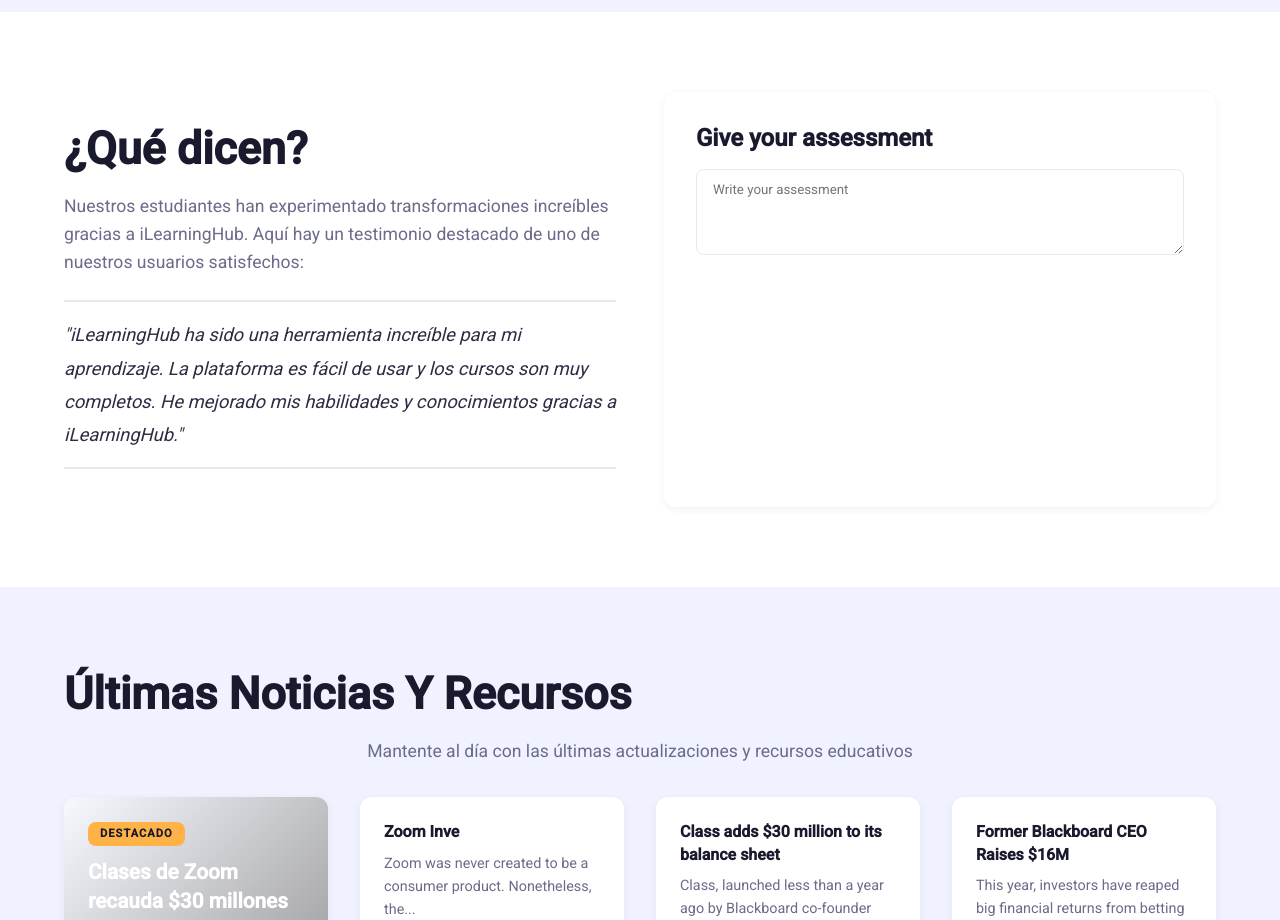
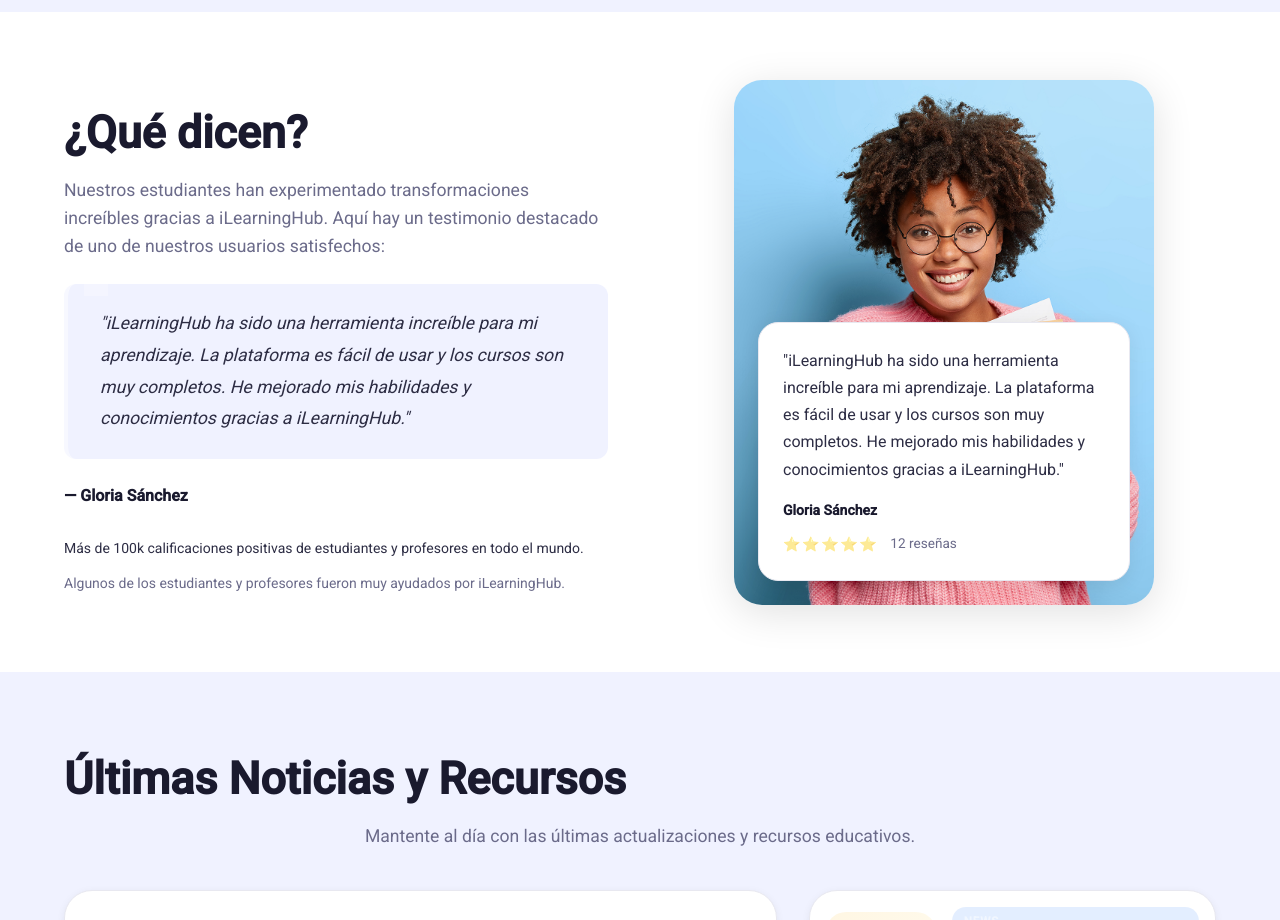
Before and after one commit to adrianawzw/elearning-frontend, an Angular app: page / in a window 1280 px wide. Shown: the part 1880-2800 px from the top of the page. Built offline with nearby package versions, Linux system fonts and the light colour scheme.

Commit message:
feat: agregar imgs principales

```diff
--- a/src/app/pages/home/home.html
+++ b/src/app/pages/home/home.html
@@ -7,7 +7,7 @@
         <div class="hero-content">
           <span class="section-tag">iLearningHub</span>
           <h1 class="hero-title">
-            Estudiar en línea<br>
+            Estudiar en línea<br />
             <span class="gradient-text">es más fácil</span>
           </h1>
           <p class="hero-subtitle">
@@ -16,9 +16,7 @@
 
           <div class="hero-buttons">
             <button class="btn btn-gradient">Unirse gratis</button>
-            <button class="btn btn-secondary">
-              ▶ Mira como funciona
-            </button>
+            <button class="btn btn-secondary">▶ Mira como funciona</button>
           </div>
 
           <div class="hero-mini-card">
@@ -38,12 +36,11 @@
           </mat-card>
 
           <div class="hero-image-wrapper">
-            <div class="hero-image-placeholder">
-              <div class="play-button">▶</div>
-              <div class="image-overlay">
-                <span>Aprendizaje Interactivo</span>
-              </div>
-            </div>
+            <img
+              src="images/home/img-hero-home.png"
+              alt="Estudiante aprendiendo en línea"
+              class="hero-image"
+            />
           </div>
 
           <mat-card class="hero-success-badge" appearance="outlined">
@@ -64,7 +61,8 @@
         <span class="section-tag">Nuestro Éxito</span>
         <h2 class="section-title">Nuestro Éxito</h2>
         <p class="section-subtitle">
-          A lo largo de los años, hemos ayudado a miles de estudiantes a alcanzar sus metas educativas. Aquí hay algunos de nuestros logros más destacados:
+          A lo largo de los años, hemos ayudado a miles de estudiantes a alcanzar sus metas
+          educativas. Aquí hay algunos de nuestros logros más destacados:
         </p>
       </div>
 
@@ -84,7 +82,8 @@
       <div class="section-header text-center">
         <h2 class="section-title">Nuestras Características</h2>
         <p class="section-subtitle">
-          iLearningHub es una plataforma de aprendizaje en línea todo en uno que ofrece una amplia gama de cursos y recursos educativos para estudiantes de todas las edades y niveles.
+          iLearningHub es una plataforma de aprendizaje en línea todo en uno que ofrece una amplia
+          gama de cursos y recursos educativos para estudiantes de todas las edades y niveles.
         </p>
       </div>
 
@@ -106,21 +105,36 @@
         <div class="testimonial-left">
           <span class="section-tag">Testimonios</span>
           <h2 class="section-title">¿Qué dicen?</h2>
-          <p class="section-subtitle" style="text-align: left; margin: 0 0 1.5rem;">
-            Nuestros estudiantes han experimentado transformaciones increíbles gracias a iLearningHub. Aquí hay un testimonio destacado de uno de nuestros usuarios satisfechos:
+          <p class="section-subtitle" style="text-align: left; margin: 0 0 1.5rem">
+            Nuestros estudiantes han experimentado transformaciones increíbles gracias a
+            iLearningHub. Aquí hay un testimonio destacado de uno de nuestros usuarios satisfechos:
           </p>
-          <p class="testimonial-text">
-            "{{ testimonials[0].text }}"
-          </p>
+          <div class="testimonial-quote">
+            <mat-icon class="quote-icon">format_quote</mat-icon>
+            <p class="testimonial-text">"{{ testimonials[0].text }}"</p>
+          </div>
           <p class="testimonial-author">— {{ testimonials[0].name }}</p>
+          <div class="testimonial-info">
+            <p>Más de 100k calificaciones positivas de estudiantes y profesores en todo el mundo.</p>
+            <p class="testimonial-note">Algunos de los estudiantes y profesores fueron muy ayudados por iLearningHub.</p>
+          </div>
         </div>
 
-        <div class="testimonial-right card">
-          <h4>Give your assessment</h4>
-          <textarea placeholder="Write your assessment" rows="4"></textarea>
-          <button class="btn btn-primary" style="width: 100%; justify-content: center; margin-top: 1rem;">
-            Submit Assessment
-          </button>
+        <div class="testimonial-right">
+          <div class="testimonial-image-card">
+            <img
+              src="images/home/img-testimonial-home.png"
+              alt="{{ testimonials[0].name }}"
+            />
+            <div class="testimonial-card">
+              <p class="testimonial-card-text">"{{ testimonials[0].text }}"</p>
+              <p class="testimonial-card-author">{{ testimonials[0].name }}</p>
+              <div class="testimonial-card-rating">
+                <span class="stars">⭐⭐⭐⭐⭐</span>
+                <span class="review-count">12 reseñas</span>
+              </div>
+            </div>
+          </div>
         </div>
       </div>
     </div>
@@ -129,26 +143,40 @@
   <section class="section-padding news-section">
     <div class="container">
       <div class="section-header text-center">
-        <h2 class="section-title">Últimas Noticias Y Recursos</h2>
-        <p class="section-subtitle">Mantente al día con las últimas actualizaciones y recursos educativos</p>
+        <h2 class="section-title">Últimas Noticias y Recursos</h2>
+        <p class="section-subtitle">
+          Mantente al día con las últimas actualizaciones y recursos educativos.
+        </p>
       </div>
 
-      <div class="news-grid grid-4">
-        @for (item of news; track item.title; let first = $first) {
-          <div class="news-card card" [class.news-card-featured]="first">
-            @if (first) {
-              <span class="news-tag">Destacado</span>
+      <div class="news-layout">
+        <article class="news-card news-card-featured card">
+          <div class="news-card-image image-placeholder"></div>
+          <div class="news-card-body">
+            <span class="news-tag">News</span>
+            <h4>{{ news[0].title }}</h4>
+            @if (news[0].subtitle) {
+              <p class="news-subtitle">{{ news[0].subtitle }}</p>
             }
-            <h4>{{ item.title }}</h4>
-            @if (item.subtitle) {
-              <p class="news-subtitle">{{ item.subtitle }}</p>
+            <p class="news-desc">{{ news[0].description }}</p>
+            <a class="news-link">Leer más</a>
+          </div>
+        </article>
+
+        <div class="news-sidebar">
+          @for (item of news; track item.title; let index = $index) {
+            @if (index > 0) {
+              <article class="news-card news-card-small card">
+                <div class="news-card-image-sm image-placeholder-sm"></div>
+                <div class="news-card-content">
+                  <span class="news-tag">News</span>
+                  <h4>{{ item.title }}</h4>
+                  <p class="news-desc">{{ item.description }}</p>
+                </div>
+              </article>
             }
-            <p class="news-desc">{{ item.description }}</p>
-            @if (first) {
-              <button class="btn btn-gradient">Leer más</button>
-            }
-          </div>
-        }
+          }
+        </div>
       </div>
     </div>
   </section>
--- a/src/app/pages/home/home.scss
+++ b/src/app/pages/home/home.scss
@@ -5,7 +5,7 @@
   display: flex;
   align-items: center;
   padding: 6rem 0 8rem;
-  background: #49BBBD;
+  background: #49bbbd;
   position: relative;
   overflow: visible;
 
@@ -16,7 +16,7 @@
     left: -10%;
     right: -10%;
     height: 200px;
-        background: #49BBBD; // Mismo color
+    background: #49bbbd; // Mismo color
     border-radius: 50%;
     z-index: 1; // Asegurar que esté por encima
   }
@@ -34,10 +34,10 @@
     font-size: clamp(2.5rem, 5vw, 4rem);
     line-height: 1.1;
     margin-bottom: 1.5rem;
-    color: #F48C06;
+    color: #f48c06;
 
     .gradient-text {
-      background: linear-gradient(135deg, #FFFFFF, #F0F0F0);
+      background: linear-gradient(135deg, #ffffff, #f0f0f0);
       -webkit-background-clip: text;
       -webkit-text-fill-color: transparent;
     }
@@ -151,10 +151,18 @@
 }
 
 .hero-image-wrapper {
-  position: relative;
-  z-index: 1;
+  height: 100%;
+  width: 100%;
+  display: flex;
+  align-items: center;
+  justify-content: center;
+  .hero-image {
+    width: 60%;
+    height: 60%;
+    object-fit: cover;
+    object-position: center; // Centrada
   }
-
+}
 .hero-image-placeholder {
   width: 100%;
   aspect-ratio: 4/3;
@@ -284,45 +292,185 @@
    ============================================ */
 .testimonials-section {
   background: var(--white);
+  padding: 4rem 0;
+}
+
+.testimonials-grid {
+  display: grid;
+  grid-template-columns: 1fr 1fr;
+  gap: 4rem;
+  align-items: center;
 }
 
 .testimonial-left {
+  .testimonial-quote {
+    position: relative;
+    margin: 1.5rem 0;
+    padding: 1.5rem 2rem;
+    background: var(--off-white);
+    border-radius: var(--radius-md);
+    border-left: 4px solid var(--primary);
+
+    .quote-icon {
+      position: absolute;
+      top: -12px;
+      left: 16px;
+      font-size: 2rem;
+      color: var(--primary);
+      opacity: 0.3;
+      background: var(--white);
+      padding: 0 0.25rem;
+    }
+
     .testimonial-text {
-    font-size: 1.15rem;
+      font-size: 1.1rem;
       font-style: italic;
       color: var(--gray-dark);
-    padding: 1rem 0;
-    border-top: 2px solid var(--gray-lighter);
-    border-bottom: 2px solid var(--gray-lighter);
-    margin: 1rem 0;
       line-height: 1.8;
+      margin: 0;
+    }
   }
 
   .testimonial-author {
-    font-weight: 600;
-    color: var(--primary);
+    font-weight: 700;
+    font-size: 1rem;
+    margin: 1rem 0 0;
+    color: var(--dark);
+  }
+
+  .testimonial-info {
+    margin-top: 1.75rem;
+    max-width: 520px;
+
+    p {
+      margin: 0 0 0.75rem;
+      line-height: 1.7;
+      color: var(--gray-dark);
+    }
+
+    .testimonial-note {
+      color: var(--gray);
+    }
   }
 }
 
 .testimonial-right {
-  h4 {
-    margin-bottom: 1rem;
+  display: flex;
+  justify-content: center;
+
+  .testimonial-image-card {
+    position: relative;
+    width: min(100%, 420px);
   }
 
-  textarea {
+  .testimonial-image-card img {
     width: 100%;
-    padding: 0.75rem 1rem;
+    border-radius: var(--radius-xl);
+    object-fit: cover;
+    display: block;
+    box-shadow: var(--shadow-lg);
+  }
+
+  .testimonial-card {
+    position: absolute;
+    bottom: 24px;
+    left: 24px;
+    right: 24px;
+    background: var(--white);
+    border-radius: var(--radius-lg);
+    padding: 1.5rem;
+    box-shadow: var(--shadow-md);
     border: 1px solid var(--gray-lighter);
-    border-radius: var(--radius-sm);
-    font-family: inherit;
-    resize: vertical;
-    transition: var(--transition);
+  }
 
-    &:focus {
-      outline: none;
-      border-color: var(--primary);
-      box-shadow: 0 0 0 3px rgba(108, 99, 255, 0.1);
+  .testimonial-card-text {
+    margin: 0 0 1rem;
+    font-size: 1rem;
+    line-height: 1.7;
+    color: var(--gray-dark);
   }
+
+  .testimonial-card-author {
+    margin: 0 0 0.75rem;
+    font-weight: 700;
+    color: var(--dark);
+  }
+
+  .testimonial-card-rating {
+    display: flex;
+    align-items: center;
+    gap: 0.75rem;
+    flex-wrap: wrap;
+
+    .stars {
+      letter-spacing: 0.1rem;
+      color: var(--primary);
+    }
+
+    .review-count {
+      font-size: 0.85rem;
+      color: var(--gray);
+    }
+  }
+}
+
+.stat-label {
+  font-size: 1.2rem;
+  font-weight: 600;
+  color: var(--dark);
+  margin-bottom: 0.25rem;
+}
+
+.stat-desc {
+  font-size: 0.95rem;
+  color: var(--gray);
+  margin-bottom: 1.5rem;
+}
+
+.testimonial-small-text {
+  border-top: 1px solid var(--gray-lighter);
+  padding-top: 1.5rem;
+
+  p {
+    font-size: 0.95rem;
+    color: var(--gray);
+    margin-bottom: 0.5rem;
+  }
+
+  .highlight {
+    color: var(--primary);
+    font-weight: 600;
+    font-size: 1rem;
+  }
+}
+
+/* ============================================
+   RESPONSIVE
+   ============================================ */
+@media (max-width: 768px) {
+  .testimonials-grid {
+    grid-template-columns: 1fr;
+    gap: 2rem;
+  }
+
+  .testimonial-left .testimonial-quote {
+    padding: 1rem;
+  }
+
+  .testimonial-right .testimonial-stats-card .stat-big {
+    font-size: 2.5rem;
+  }
+}
+
+@media (max-width: 480px) {
+  .testimonial-user {
+    flex-direction: column;
+    text-align: center;
+  }
+
+  .testimonial-rating {
+    justify-content: center;
+    flex-wrap: wrap;
   }
 }
 
@@ -333,71 +481,182 @@
   background: var(--off-white);
 }
 
+.news-layout {
+  display: grid;
+  grid-template-columns: 1.75fr 1fr;
+  gap: 2rem;
+  align-items: start;
+  margin-top: 2.5rem;
+}
+
 .news-card {
   position: relative;
-  padding: 1.5rem;
+  overflow: hidden;
+  border-radius: var(--radius-xl);
+  border: 1px solid var(--gray-lighter);
+  background: var(--white);
+  display: grid;
+}
+
+.news-card-featured {
+  min-height: 520px;
+
+  .news-card-image {
+    min-height: 320px;
+    background: linear-gradient(135deg, rgba(52, 84, 235, 0.1), rgba(116, 180, 255, 0.08));
+    border-bottom: 1px solid var(--gray-lighter);
+  }
+
+  .news-card-body {
+    padding: 2rem;
+    display: flex;
+    flex-direction: column;
+    height: 100%;
+  }
+
+  .news-tag {
+    display: inline-block;
+    background: var(--primary);
+    color: var(--white);
+    font-size: 0.75rem;
+    font-weight: 700;
+    padding: 0.35rem 0.95rem;
+    border-radius: 999px;
+    text-transform: uppercase;
+    letter-spacing: 0.08em;
+    margin-bottom: 1rem;
+  }
+
+  h4 {
+    font-size: 2rem;
+    margin-bottom: 1rem;
+    line-height: 1.2;
+  }
+
+  .news-subtitle {
+    font-size: 0.95rem;
+    color: var(--primary);
+    font-weight: 600;
+    margin-bottom: 1rem;
+  }
+
+  .news-desc {
+    font-size: 1rem;
+    color: var(--gray-dark);
+    line-height: 1.8;
+    flex: 1;
+    margin-bottom: 1.75rem;
+  }
+
+  .news-link {
+    color: var(--primary);
+    font-weight: 700;
+    text-decoration: none;
+    font-size: 0.95rem;
+    align-self: flex-start;
+    transition: color 0.2s ease;
+  }
+
+  .news-link:hover {
+    color: var(--primary-dark);
+  }
+}
+
+.news-sidebar {
+  display: grid;
+  gap: 1rem;
+}
+
+.news-card-small {
+  display: grid;
+  grid-template-columns: 110px 1fr;
+  gap: 1rem;
+  padding: 1rem;
+  align-items: center;
+
+  .news-card-image-sm {
+    min-height: 100px;
+    border-radius: var(--radius-lg);
+    background: linear-gradient(135deg, rgba(255, 194, 55, 0.14), rgba(255, 234, 160, 0.16));
+    width: 110px;
+  }
+
+  .news-card-content {
+    display: flex;
+    flex-direction: column;
+    gap: 0.5rem;
+  }
+
+  .news-tag {
+    display: inline-block;
+    background: rgba(25, 115, 255, 0.12);
+    color: var(--primary);
+    font-size: 0.72rem;
+    font-weight: 700;
+    padding: 0.3rem 0.75rem;
+    border-radius: 999px;
+    text-transform: uppercase;
+    letter-spacing: 0.08em;
+  }
 
   h4 {
     font-size: 1rem;
-    margin-bottom: 0.5rem;
+    margin: 0;
     line-height: 1.4;
-  }
-
-  .news-subtitle {
-    font-size: 0.9rem;
-    color: var(--primary);
-    font-weight: 500;
-    margin-bottom: 0.5rem;
   }
 
   .news-desc {
     font-size: 0.9rem;
     color: var(--gray);
-    line-height: 1.6;
-  }
-
-  &.news-card-featured {
-    background: linear-gradient(135deg, var(--primary), var(--primary-dark));
-    color: var(--white);
-    grid-row: span 2;
-
-    h4 {
-      font-size: 1.3rem;
-    }
-
-    .news-desc {
-      color: rgba(255, 255, 255, 0.8);
-    }
-
-    .btn-primary {
-      background: var(--white);
-      color: var(--primary);
-      margin-top: 1rem;
-
-      &:hover {
-        transform: translateY(-2px);
-        box-shadow: 0 8px 25px rgba(0, 0, 0, 0.2);
-      }
+    line-height: 1.5;
+    margin: 0;
   }
 }
 
-  .news-tag {
-    display: inline-block;
-    background: var(--accent);
-    color: var(--dark);
-    font-size: 0.7rem;
-    font-weight: 600;
-    padding: 0.2rem 0.75rem;
-    border-radius: var(--radius-sm);
-    text-transform: uppercase;
-    letter-spacing: 1px;
-    margin-bottom: 0.75rem;
-  }
+.image-placeholder,
+.image-placeholder-sm {
+  width: 100%;
+  background-color: rgba(0, 0, 0, 0.04);
 }
 
 /* ============================================
    RESPONSIVE
    ============================================ */
+
+@media (max-width: 1024px) {
+  .news-layout {
+    grid-template-columns: 1fr;
+  }
+
+  .news-card-featured {
+    min-height: auto;
+  }
+
+  .news-card-small {
+    grid-template-columns: 1fr;
+  }
+
+  .news-card-image-sm {
+    width: 100%;
+    min-height: 170px;
+  }
+}
+
+@media (max-width: 768px) {
+  .news-card-featured h4 {
+    font-size: 1.6rem;
+  }
+
+  .news-card-body {
+    padding: 1.5rem;
+  }
+}
+
+@media (max-width: 480px) {
+  .news-card-small {
+    gap: 0.75rem;
+  }
+}
 @media (max-width: 1024px) {
   .hero-grid {
     gap: 2rem;
```
Also changed, not shown: public/images/home/img-hero-home.png (added), public/images/home/img-testimonial-home.png (added). Lines whose indentation alone changed are shown as unchanged.
